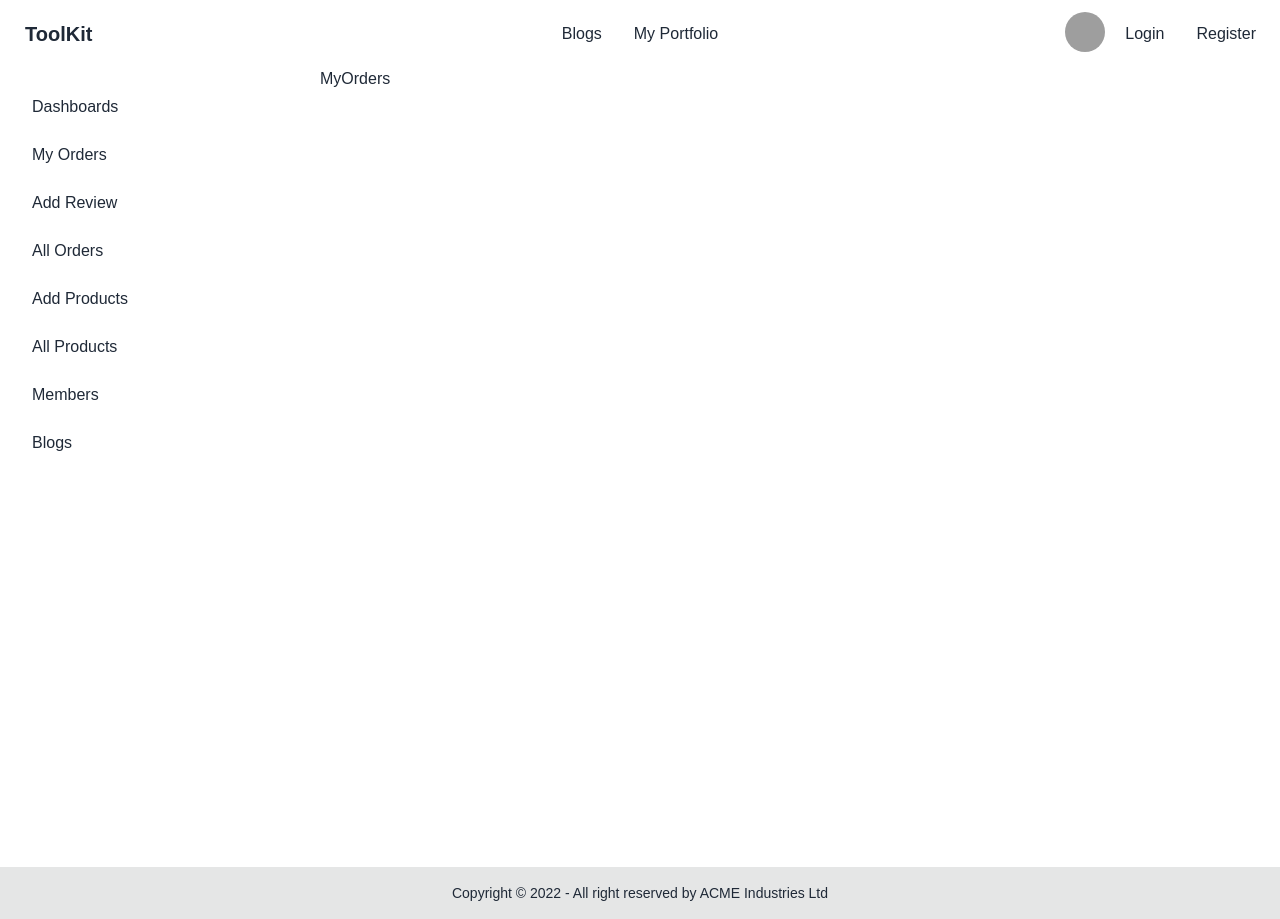
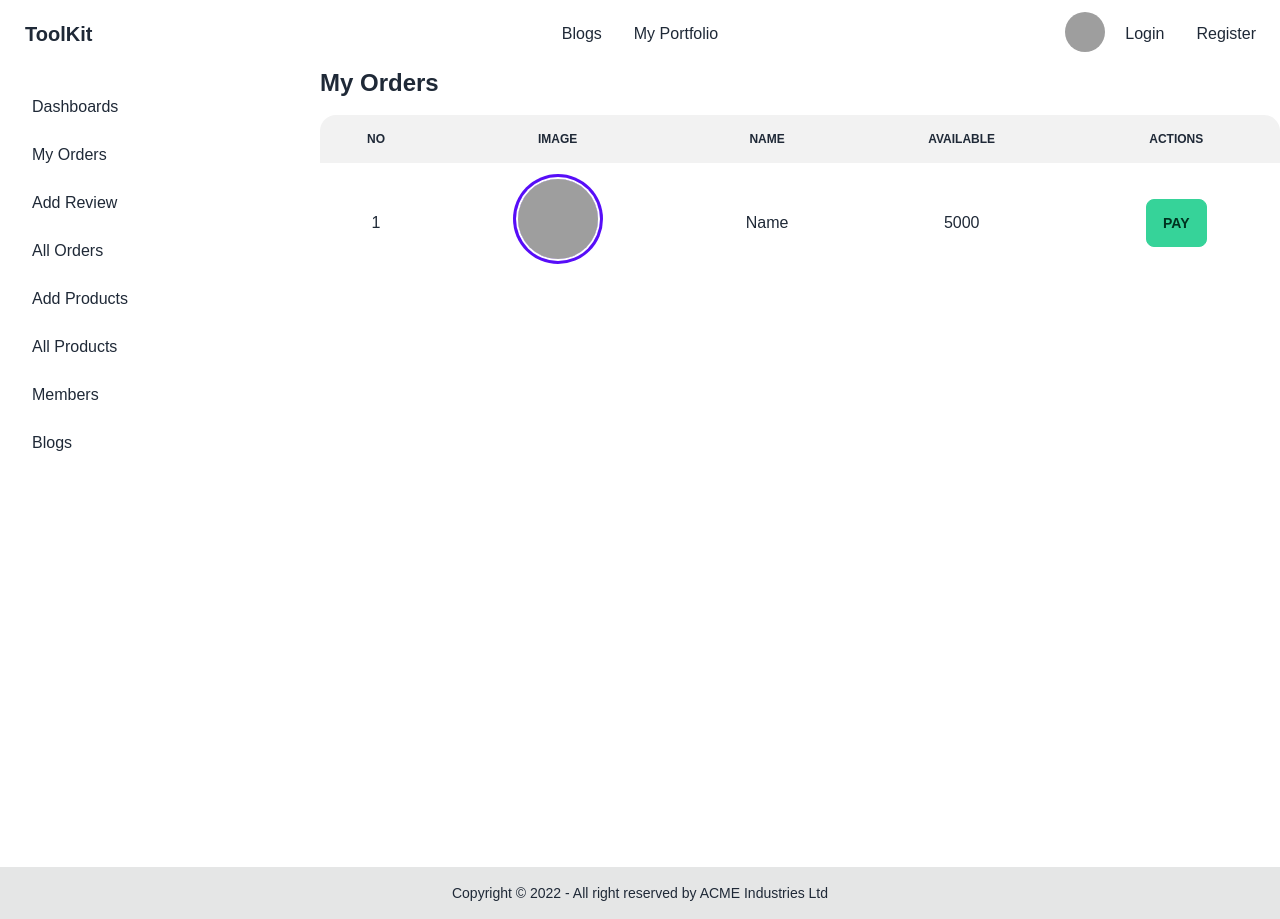
Before and after one commit to nhridoy/manufacturer-website-client-side, a React (Create React App) app: page /dashboard/myorders in a window 1280 px wide. Built offline with nearby package versions, Linux system fonts and the light colour scheme; grey boxes are pictures that could not be loaded.

Commit message:
My Order and All Order Page Design Done

```diff
--- a/src/pages/AllOrders/AllOrders.js
+++ b/src/pages/AllOrders/AllOrders.js
@@ -1,6 +1,42 @@
 import React from "react";
 
 const AllOrders = () => {
-  return <div>AllOrders</div>;
+  return (
+    <div>
+      <div className="flex justify-between items-center mb-4">
+        <h1 className="text-2xl font-semibold">All Orders</h1>
+      </div>
+      <div className="table-responsive">
+        <table className="table table-bordered w-full text-center">
+          <thead>
+            <tr>
+              <th>No</th>
+              <th>Image</th>
+              <th>Name</th>
+              <th>Available</th>
+              <th>Actions</th>
+            </tr>
+          </thead>
+          <tbody>
+            <tr>
+              <td>1</td>
+              <td>
+                <div className="avatar">
+                  <div className="w-20 rounded-full ring ring-primary ring-offset-base-100 ring-offset-2">
+                    <img src="https://api.lorem.space/image/face?hash=3174" />
+                  </div>
+                </div>
+              </td>
+              <td>Name</td>
+              <td>5000</td>
+              <td>
+                <button className="btn btn-primary btn-success">Pay</button>
+              </td>
+            </tr>
+          </tbody>
+        </table>
+      </div>
+    </div>
+  );
 };
 export default AllOrders;
--- a/src/pages/MyOrders/MyOrders.js
+++ b/src/pages/MyOrders/MyOrders.js
@@ -1,6 +1,42 @@
 import React from "react";
 
 const MyOrders = () => {
-  return <div>MyOrders</div>;
+  return (
+    <div>
+      <div className="flex justify-between items-center mb-4">
+        <h1 className="text-2xl font-semibold">My Orders</h1>
+      </div>
+      <div className="table-responsive">
+        <table className="table table-bordered w-full text-center">
+          <thead>
+            <tr>
+              <th>No</th>
+              <th>Image</th>
+              <th>Name</th>
+              <th>Available</th>
+              <th>Actions</th>
+            </tr>
+          </thead>
+          <tbody>
+            <tr>
+              <td>1</td>
+              <td>
+                <div className="avatar">
+                  <div className="w-20 rounded-full ring ring-primary ring-offset-base-100 ring-offset-2">
+                    <img src="https://api.lorem.space/image/face?hash=3174" />
+                  </div>
+                </div>
+              </td>
+              <td>Name</td>
+              <td>5000</td>
+              <td>
+                <button className="btn btn-primary btn-success">Pay</button>
+              </td>
+            </tr>
+          </tbody>
+        </table>
+      </div>
+    </div>
+  );
 };
 export default MyOrders;
```
